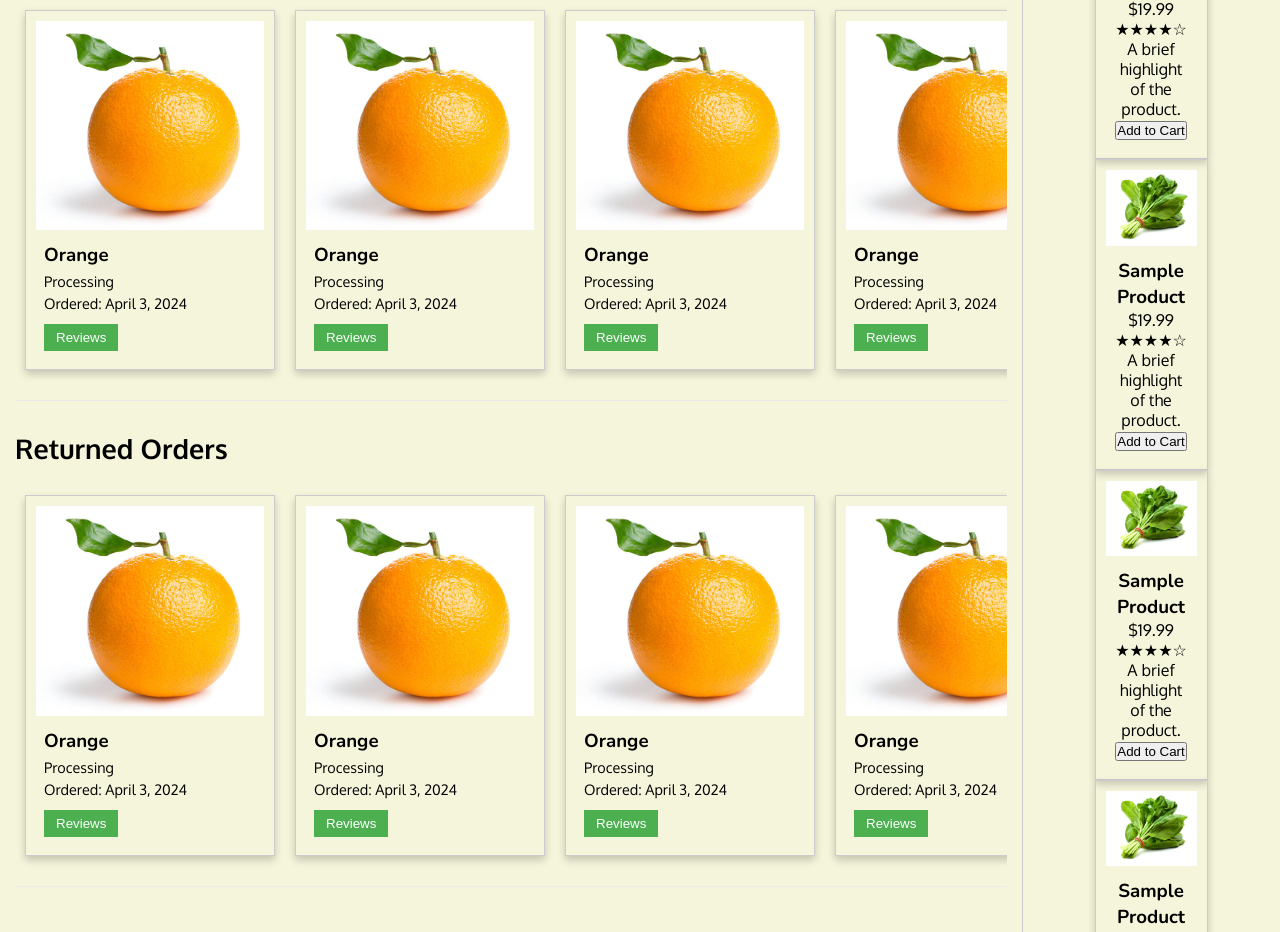
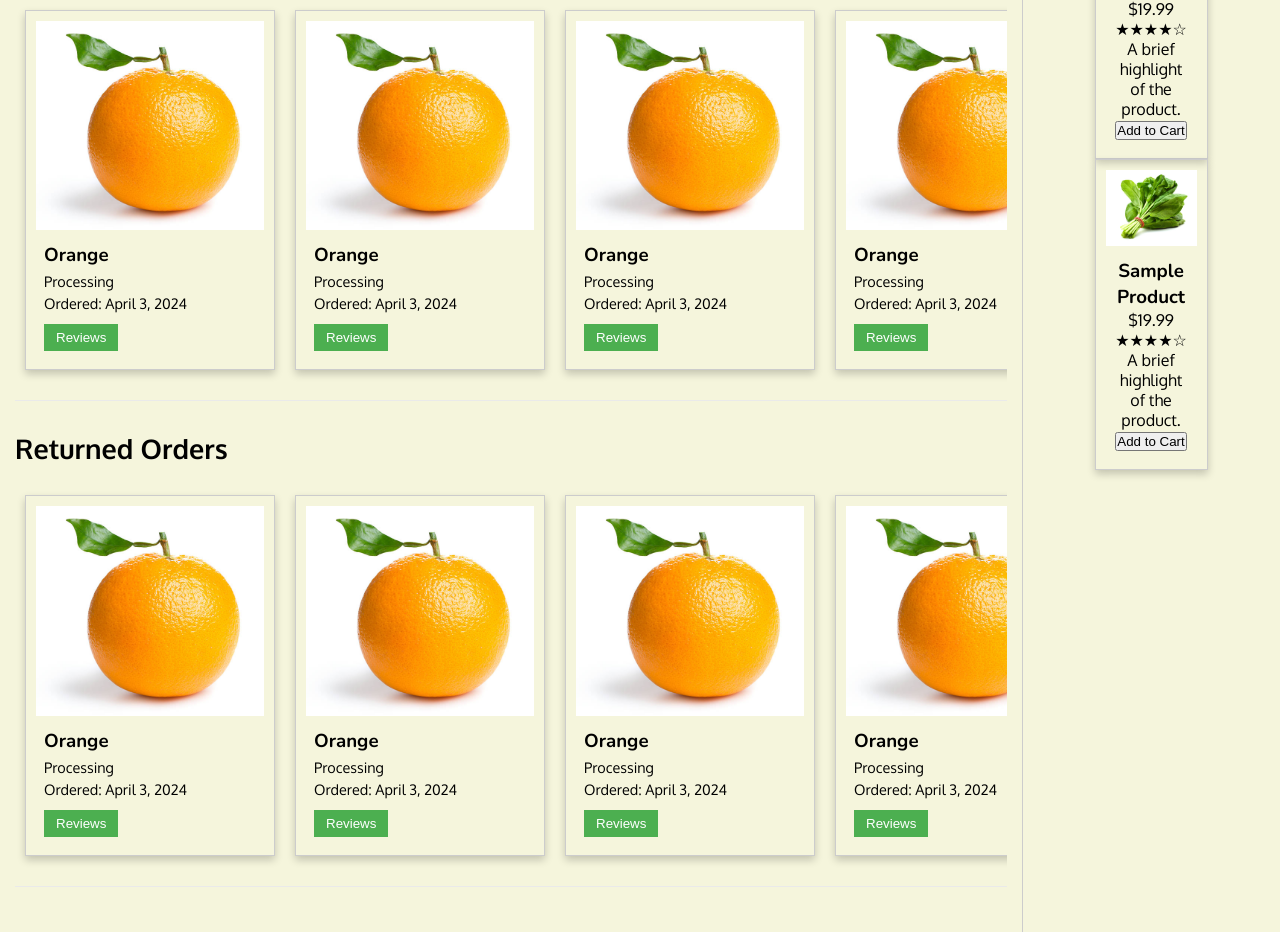
Before and after one commit to anekemuna/AstroSeed_MarketPlace, a Django app: page /orders/ in a window 1280 px wide. Shown: the part 619-1551 px from the top of the page. Run offline with Django 5.2, Linux system fonts and the light colour scheme.

Commit message:
updated lines of code that went pull from static folder

```diff
--- a/Capstone_Workspace/GettingStarted.txt
+++ b/Capstone_Workspace/GettingStarted.txt
@@ -2,7 +2,7 @@ When downloading the folder with all the code implemented each time from github.
 You might need to do the following steps.
 
 Running in git-bash environment:
-    run "python3 -m venv .venv" or "py -3 -m venv .venv" to get the environment folder setup.
+    run "python3 -m venv .venv" or "py -3 -m venv .venv" or "python -m venv .venv" to get the environment folder setup.
     (this environment doesnt change the code. Must run it everytime you download the code folder for vscode)
     run "source .venv/Scripts/activate" to run a controlled environment
     (this will not affect any python configuration on the main host)
--- a/Capstone_Workspace/Marketplace/templates/Marketplace/Checkout.html
+++ b/Capstone_Workspace/Marketplace/templates/Marketplace/Checkout.html
@@ -33,6 +33,7 @@
             <button type="submit">Submit Payment</button>
         </form>
     </div>
-    <script src="script.js"></script>
+    <!--<script src="script.js"></script> -->
+    <script src="{% static 'myapp/scripts.js' %}"></script>
 </body>
 </html>
--- a/Capstone_Workspace/Marketplace/templates/Marketplace/Orders.html
+++ b/Capstone_Workspace/Marketplace/templates/Marketplace/Orders.html
@@ -280,39 +280,6 @@
             <button class="add-to-cart-button">Add to Cart</button>
         </div>
     </div>
-
-    <div class="product-card recommendation-card">
-        <img class="product-image" src="{% static 'images/spinach.jpg' %}" alt="Spinach">
-        <div class="product-details">
-            <h3 class="product-name">Sample Product</h3>
-            <p class="product-price">$19.99</p>
-            <div class="rating">★★★★☆</div>
-            <p class="product-description">A brief highlight of the product.</p>
-            <button class="add-to-cart-button">Add to Cart</button>
-        </div>
-    </div>
-
-    <div class="product-card recommendation-card">
-        <img class="product-image" src="{% static 'images/spinach.jpg' %}" alt="Spinach">
-        <div class="product-details">
-            <h3 class="product-name">Sample Product</h3>
-            <p class="product-price">$19.99</p>
-            <div class="rating">★★★★☆</div>
-            <p class="product-description">A brief highlight of the product.</p>
-            <button class="add-to-cart-button">Add to Cart</button>
-        </div>
-    </div>
-
-    <div class="product-card recommendation-card">
-        <img class="product-image" src="{% static 'images/spinach.jpg' %}" alt="Spinach">
-        <div class="product-details">
-            <h3 class="product-name">Sample Product</h3>
-            <p class="product-price">$19.99</p>
-            <div class="rating">★★★★☆</div>
-            <p class="product-description">A brief highlight of the product.</p>
-            <button class="add-to-cart-button">Add to Cart</button>
-        </div>
-    </div>
 </aside>
 
 <script src="{% static 'myapp/orders.js' %}"></script>
```
Also changed, not shown: Capstone_Workspace/db.sqlite3, 1 other file.
